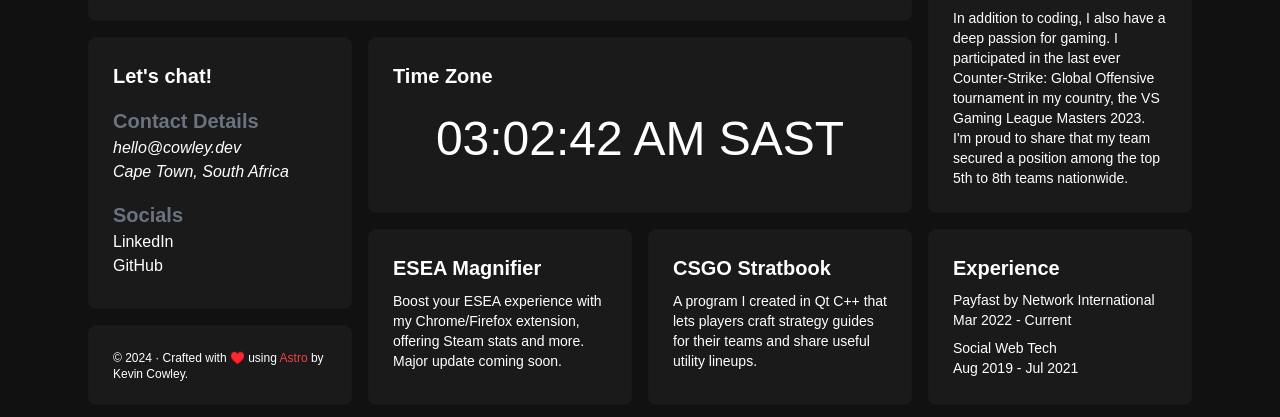
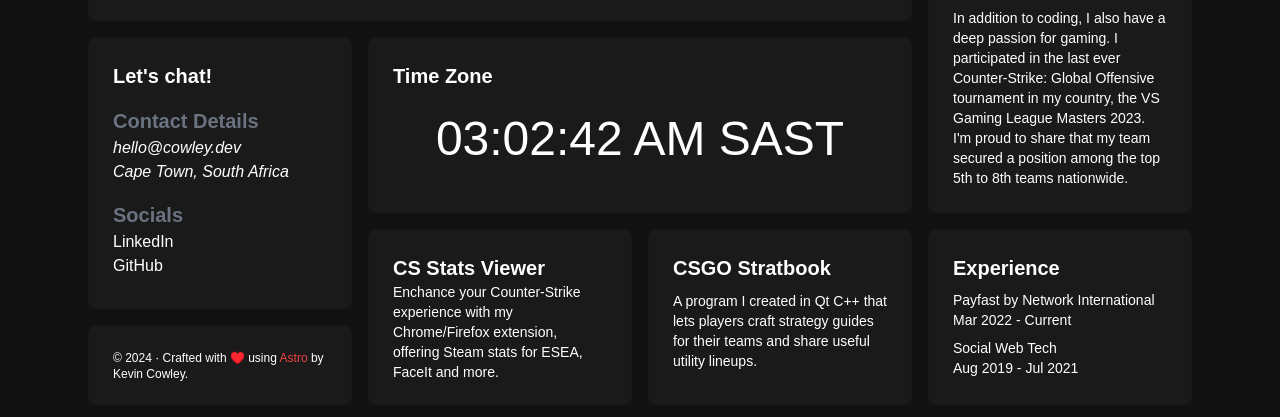
Before and after one commit to KevinCowleys/cowley-dev, an Astro site: page / in a window 1280 px wide. Shown: the part 371-788 px from the top of the page. Built offline with nearby package versions, Linux system fonts and the light colour scheme; Astro itself is replaced by a stand-in of ours.

Commit message:
Changed ESEA Magnifier to CS Stats Viewer

```diff
--- a/src/pages/index.astro
+++ b/src/pages/index.astro
@@ -14,7 +14,7 @@ import Card from "../components/Card.astro";
 		<AboutCard />
 		<SocialCard />
 		<TimeCard />
-		<Button href="https://www.eseamagnifier.com/" title="ESEA Magnifier" body="Boost your ESEA experience with my Chrome/Firefox extension, offering Steam stats and more. Major update coming soon." />
+		<Button href="https://www.csstatsviewer.com/" title="CS Stats Viewer" body="Enchance your Counter-Strike experience with my Chrome/Firefox extension, offering Steam stats for ESEA, FaceIt and more." />
 		<Button href="https://unqualified-csgo.com/" title="CSGO Stratbook" body="A program I created in Qt C++ that lets players craft strategy guides for their teams and share useful utility lineups." />
 		<Card title="Experience" colSpan="md:col-span-1" rowSpan="md:row-span-2">
 			<h2 class="text-xl font-bold m-0 z-20">Experience</h2>
```
